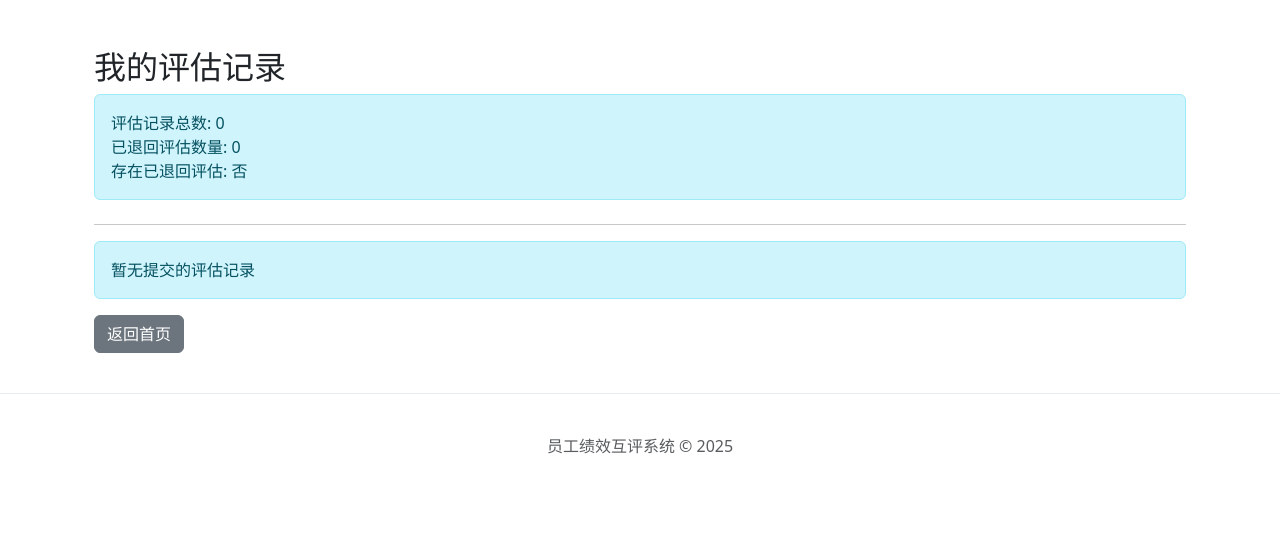
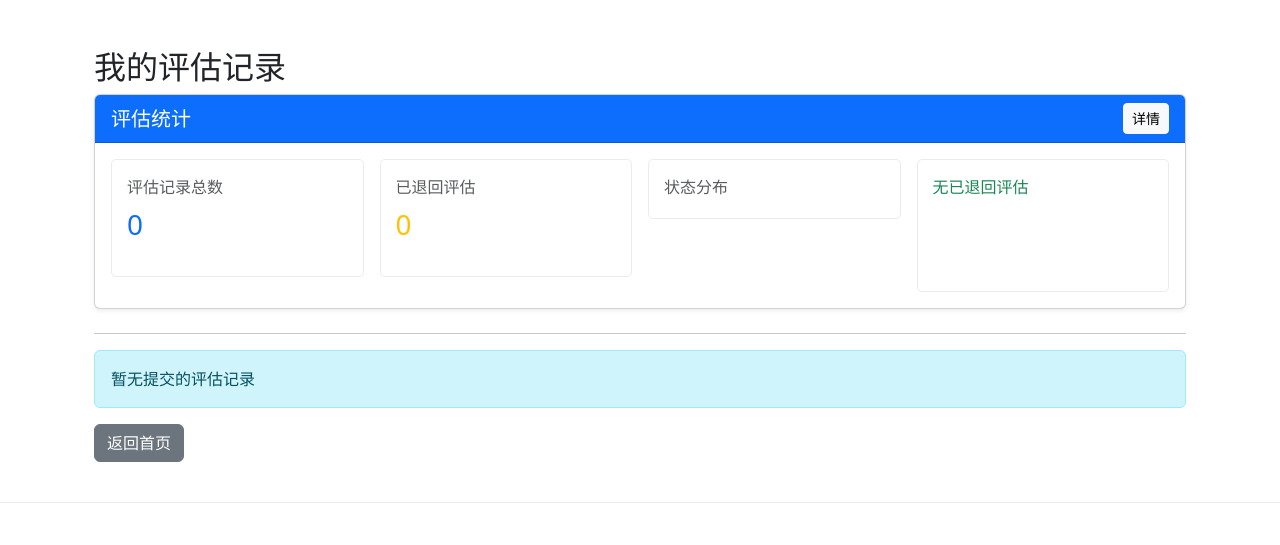
Before and after one commit to u573794438/pes_new, a Flask app: page /my_evaluations in a window 1280 px wide. Shown: the part 106-651 px from the top of the page. Run offline with Flask 2, Linux system fonts and the light colour scheme; a user stored in the database is signed in; data comes from the database, SQL or seed files in the repository; both versions use the stored data as it was after the commit; some libraries are stand-ins or nearby versions.

Commit message:
feat(评估页面): 添加任务评估状态显示和统计卡片
在评估页面添加任务评估状态显示，包括已提交、已退回和申请撤回状态
为我的评估页面添加统计卡片，展示评估记录总数、状态分布和退回评估数量
更新README中的默认端口和启动说明

```diff
--- a/app.py
+++ b/app.py
@@ -369,8 +369,9 @@ def evaluate_page():
     if current_user.is_frozen:
         flash('该账户已被冻结，无法参与评估', 'danger')
         return redirect(url_for('index'))
-    from models import Employee, EvaluationTask
+    from models import Employee, EvaluationTask, EvaluationRecord
     from forms import EvaluationForm
+    from sqlalchemy.orm import joinedload
     form = EvaluationForm()
     current_evaluator = current_user  # 当前登录用户作为评估者
     evaluatees = []
@@ -392,7 +393,29 @@ def evaluate_page():
         if task_id:
             selected_task = EvaluationTask.query.get(task_id)
 
-    return render_template('evaluation/evaluate.html', form=form, current_evaluator=current_evaluator, evaluatees=evaluatees, tasks=tasks, selected_task=selected_task)
+    # 查询当前用户的评估记录状态
+    evaluations = EvaluationRecord.query.filter(
+        EvaluationRecord.evaluator_id == evaluator_id,
+        EvaluationRecord.status.in_(['submitted', 'returned', 'withdrawal_requested'])
+    ).options(joinedload(EvaluationRecord.task)).all()
+
+    # 按任务分组评估记录状态
+    task_evaluation_status = {}
+    for evaluation in evaluations:
+        if evaluation.task_id not in task_evaluation_status:
+            task_evaluation_status[evaluation.task_id] = {
+                'has_submitted': False,
+                'has_returned': False,
+                'has_withdrawal_requested': False
+            }
+        if evaluation.status == 'submitted':
+            task_evaluation_status[evaluation.task_id]['has_submitted'] = True
+        elif evaluation.status == 'returned':
+            task_evaluation_status[evaluation.task_id]['has_returned'] = True
+        elif evaluation.status == 'withdrawal_requested':
+            task_evaluation_status[evaluation.task_id]['has_withdrawal_requested'] = True
+
+    return render_template('evaluation/evaluate.html', form=form, current_evaluator=current_evaluator, evaluatees=evaluatees, tasks=tasks, selected_task=selected_task, task_evaluation_status=task_evaluation_status)
 
 # 获取评估表单
 @app.route('/get_evaluation_form/<int:evaluatee_id>')
--- a/templates/evaluation/my_evaluations.html
+++ b/templates/evaluation/my_evaluations.html
@@ -10,14 +10,69 @@
 {% set returned_evaluations = evaluations|selectattr('status', 'equalto', 'returned')|list %}
 {% set has_returned_evaluations = returned_evaluations|length > 0 %}
 
-{# 增强的调试信息 #}
-<div class="alert alert-info mb-4">
-    评估记录总数: {{ evaluations|length }}<br>
-    已退回评估数量: {{ returned_evaluations|length }}<br>
-    存在已退回评估: {{ '是' if has_returned_evaluations else '否' }}
-    {% if returned_evaluations %}
-        <br>已退回评估ID列表: {{ returned_evaluations|map(attribute='id')|list }}
-    {% endif %}
+{# 紧凑的统计信息卡片 #}
+<div class="card mb-4 shadow-sm">
+    <div class="card-header bg-primary text-white d-flex justify-content-between align-items-center">
+        <h5 class="mb-0">评估统计</h5>
+        <button class="btn btn-light btn-sm" type="button" data-bs-toggle="collapse" data-bs-target="#statsDetail" aria-expanded="false" aria-controls="statsDetail">
+            详情
+        </button>
+    </div>
+    <div class="card-body">
+        <div class="row g-3">
+            <div class="col-sm-4 col-md-3">
+                <div class="score-card">
+                    <p class="text-sm text-muted mb-1">评估记录总数</p>
+                    <p class="fs-3 font-bold text-primary">{{ evaluations|length }}</p>
+                </div>
+            </div>
+            <div class="col-sm-4 col-md-3">
+                <div class="score-card">
+                    <p class="text-sm text-muted mb-1">已退回评估</p>
+                    <p class="fs-3 font-bold text-warning">{{ returned_evaluations|length }}</p>
+                </div>
+            </div>
+            <div class="col-sm-4 col-md-3">
+                <div class="score-card">
+                    <p class="text-sm text-muted mb-1">状态分布</p>
+                    <div class="flex flex-wrap gap-1 mt-1">
+                        {% set status_counts = evaluations|groupby('status')|list %}
+                        {% for status, items in status_counts %}
+                            {% set status_color = 'primary' if status == 'submitted' else 'warning' if status == 'returned' else 'info' if status == 'withdrawal_requested' else 'danger' %}
+                            <span class="badge bg-{{ status_color }}">{{ status }}: {{ items|length }}</span>
+                        {% endfor %}
+                    </div>
+                </div>
+            </div>
+            <div class="col-sm-12 col-md-3">
+                <div class="score-card h-100 d-flex flex-column justify-center">
+                    {% if has_returned_evaluations %}
+                        <span class="text-danger font-medium">存在{{ returned_evaluations|length }}条已退回评估</span>
+                    {% else %}
+                        <span class="text-success font-medium">无已退回评估</span>
+                    {% endif %}
+                </div>
+            </div>
+        </div>
+
+        <div class="collapse mt-3" id="statsDetail">
+            <div class="card card-body border">
+                <h6>详细信息</h6>
+                {% if returned_evaluations %}
+                    <p><strong>已退回评估ID列表:</strong> {{ returned_evaluations|map(attribute='id')|list }}</p>
+                {% endif %}
+                {% if evaluations %}
+                    <p><strong>第一个评估记录详情:</strong></p>
+                    <ul class="list-unstyled">
+                        <li>ID: {{ evaluations[0].id }}</li>
+                        <li>状态: {{ evaluations[0].status }}</li>
+                        <li>关联任务ID: {{ evaluations[0].task.id }}</li>
+                        <li>任务状态: {{ evaluations[0].task.status }}</li>
+                    </ul>
+                {% endif %}
+            </div>
+        </div>
+    </div>
 </div>
 
 {% if has_returned_evaluations %}
@@ -83,12 +138,15 @@
                                 {% endfor %}
                                 <td>{{ evaluation.total_score|int }}</td>
                                 <td>
+                                    <!-- 调试信息: evaluation.id={{ evaluation.id }}, evaluation.status={{ evaluation.status }}, task.status={{ task.status }} -->
                                     {% if evaluation.status == 'submitted' %}
                                         <span class="badge badge-success">已提交</span>
                                     {% elif evaluation.status == 'returned' %}
                                         <span class="badge badge-warning">已退回</span>
                                     {% elif evaluation.status == 'withdrawal_requested' %}
                                         <span class="badge badge-info">撤回申请中</span>
+                                    {% else %}
+                                        <span class="badge badge-danger">未知状态: {{ evaluation.status }}</span>
                                     {% endif %}
                                 </td>
                                 <td>
```
Also changed, not shown: check_status_field.py (added, +29 -0 lines), templates/evaluation/evaluate.html (+14 -2 lines), README.md, performance_evaluation.db.
